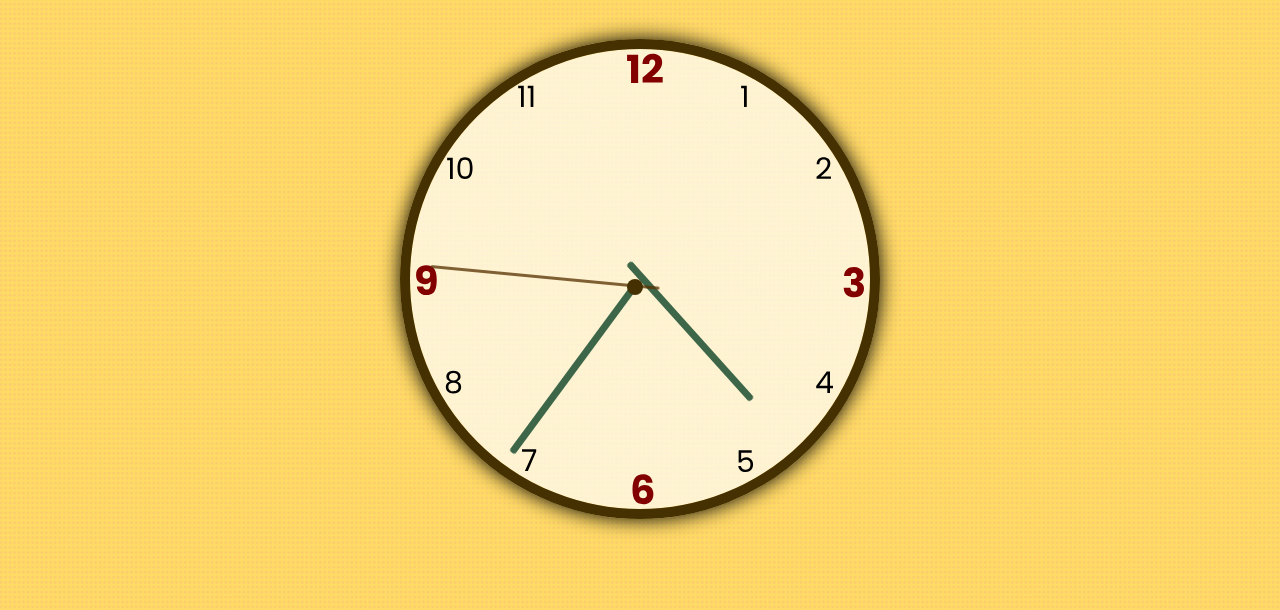
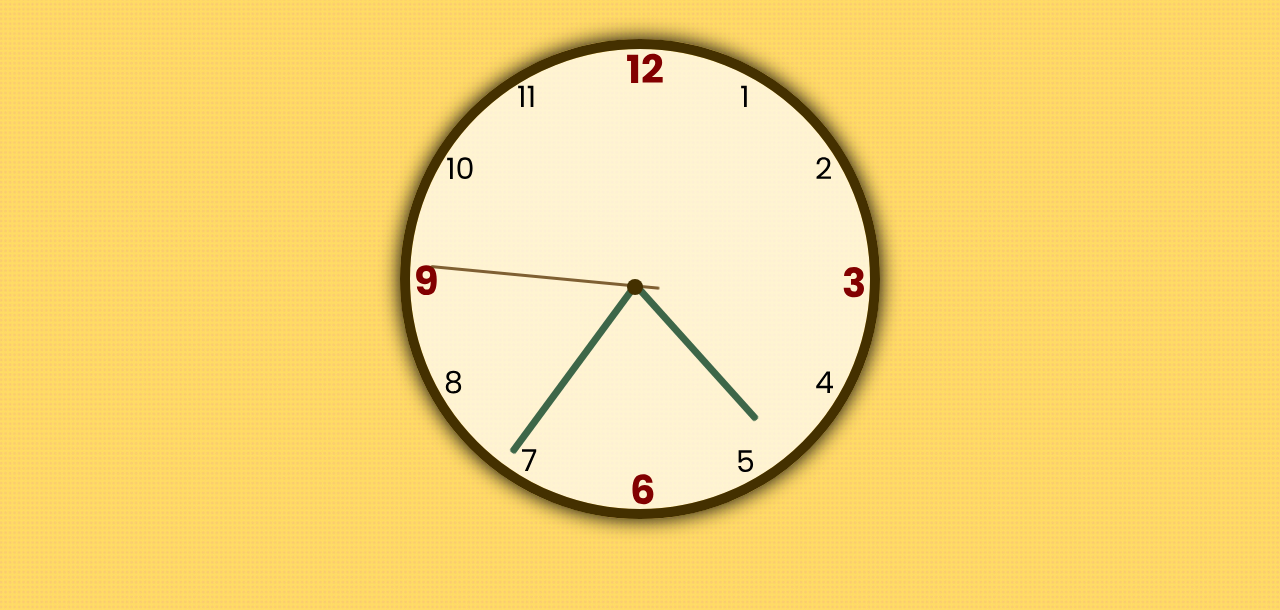
Before and after one commit to maaajo/js_clock, a plain HTML site: page index.html in a window 1280 px wide. Shown: the part 190-800 px from the top of the page. Drawn offline with Linux system fonts and the light colour scheme.

Commit message:
Update main.css

```diff
--- a/css/main.css
+++ b/css/main.css
@@ -65,7 +65,8 @@ header {
 .hour_indicator {
     height: 40%;
     transform-origin: 50% 100%;
-    right: 51.7%;
+    right: 50.6%;
+    top: 11%;
 }
 
 .hour_indicator,
```
